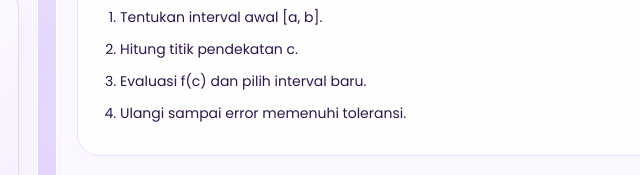
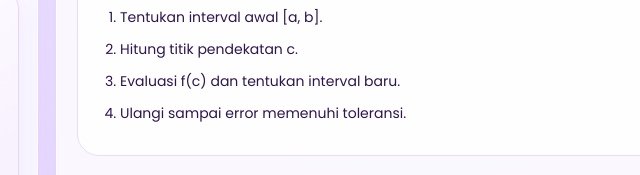
Before and after one commit to Rocky3235/kalkulator-metode-numerik, a website: page public/regula-falsi.html in a window 1280 px wide. Shown: the part 328-503 px from the top of the page, 218-858 px from the left. Drawn offline with Linux system fonts and the light colour scheme.

```diff
--- a/public/regula-falsi.html
+++ b/public/regula-falsi.html
@@ -55,7 +55,7 @@
             <ol>
               <li>Tentukan interval awal [a, b].</li>
               <li>Hitung titik pendekatan c.</li>
-              <li>Evaluasi f(c) dan pilih interval baru.</li>
+              <li>Evaluasi f(c) dan tentukan interval baru.</li>
               <li>Ulangi sampai error memenuhi toleransi.</li>
             </ol>
           </div>
```
